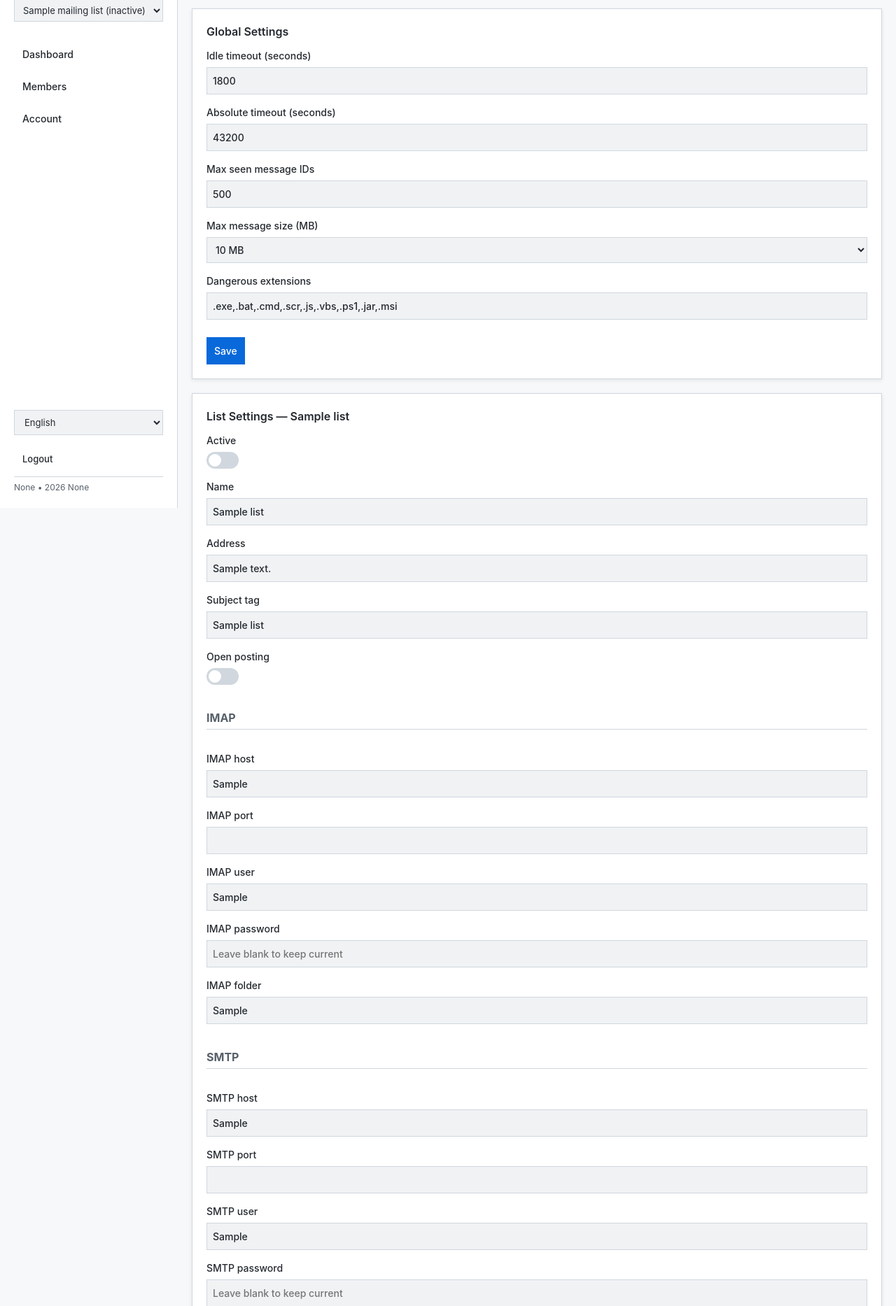
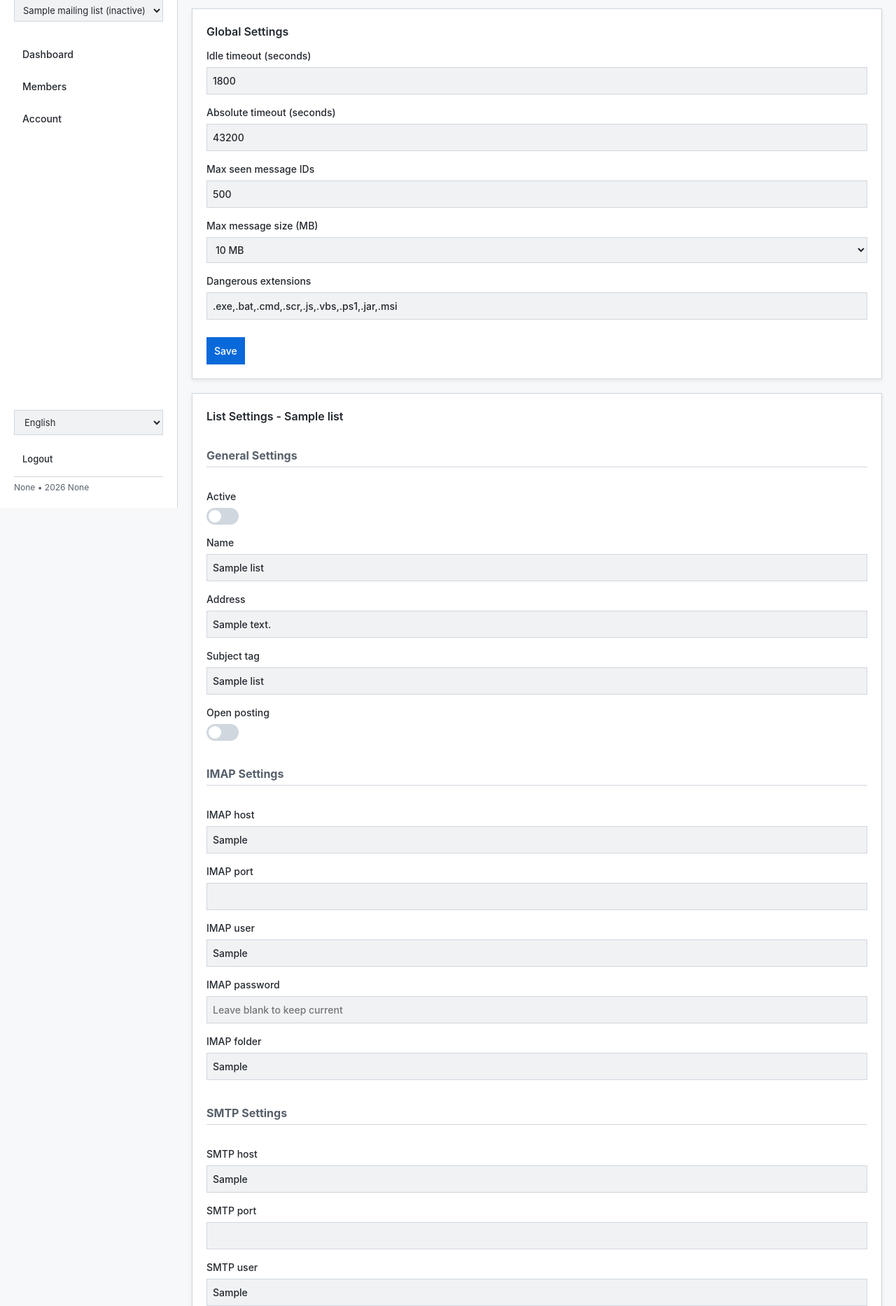
Before and after one commit to henrimuldre/mailing-list-manager, a Flask app: template list-admin/templates/config.html in a window 1280 px wide. Shown: the part 74-1941 px from the top of the page at 70% size. Run offline with Flask 3, Linux system fonts and the light colour scheme; the template is opened without the code that fills it: most values are stand-ins (such as "Sample title", 1, 10 or a date in 2020); a database or web service that is not in the repository returns one stand-in record (values such as "Sample title"); some libraries are stand-ins or nearby versions.

Commit message:
General enhancements

```diff
--- a/list-admin/i18n/en.json
+++ b/list-admin/i18n/en.json
@@ -120,6 +120,7 @@
     "configuration": "Configuration",
     "config_page_title": "System Configuration",
     "global_settings": "Global Settings",
+    "general_settings": "General Settings",
     "list_settings": "List Settings",
     "new_list": "New List",
     "list_added": "List {address} added.",
@@ -144,11 +145,13 @@
     "log_empty": "Log file is empty.",
     "log_path_label": "Source file",
     "imap_folder": "IMAP folder",
+    "imap_settings": "IMAP Settings",
     "imap_host": "IMAP host",
     "imap_port": "IMAP port",
     "imap_user": "IMAP user",
     "imap_pass": "IMAP password",
     "smtp_host": "SMTP host",
+    "smtp_settings": "SMTP Settings",
     "smtp_port": "SMTP port",
     "smtp_user": "SMTP user",
     "smtp_pass": "SMTP password",
--- a/list-admin/i18n/et.json
+++ b/list-admin/i18n/et.json
@@ -120,6 +120,7 @@
     "configuration": "Konfiguratsioon",
     "config_page_title": "Süsteemi konfiguratsioon",
     "global_settings": "Globaalsed seaded",
+    "general_settings": "Üldseaded",
     "list_settings": "Loendi seaded",
     "new_list": "Uus loend",
     "list_added": "Loend {address} lisatud.",
@@ -144,11 +145,13 @@
     "log_empty": "Logifail on tühi.",
     "log_path_label": "Lähtefail",
     "imap_folder": "IMAP kaust",
+    "imap_settings": "IMAP seaded",
     "imap_host": "IMAP host",
     "imap_port": "IMAP port",
     "imap_user": "IMAP kasutaja",
     "imap_pass": "IMAP parool",
     "smtp_host": "SMTP host",
+    "smtp_settings": "SMTP seaded",
     "smtp_port": "SMTP port",
     "smtp_user": "SMTP kasutaja",
     "smtp_pass": "SMTP parool",
--- a/list-admin/i18n/fi.json
+++ b/list-admin/i18n/fi.json
@@ -120,6 +120,7 @@
     "configuration": "Konfigurointi",
     "config_page_title": "Järjestelmän konfigurointi",
     "global_settings": "Yleiset asetukset",
+    "general_settings": "Yleisasetukset",
     "list_settings": "Listan asetukset",
     "new_list": "Uusi lista",
     "list_added": "Lista {address} lisättiin.",
@@ -144,11 +145,13 @@
     "log_empty": "Lokitiedosto on tyhjä.",
     "log_path_label": "Lähdetiedosto",
     "imap_folder": "IMAP-kansio",
+    "imap_settings": "IMAP-asetukset",
     "imap_host": "IMAP-palvelin",
     "imap_port": "IMAP-portti",
     "imap_user": "IMAP-käyttäjä",
     "imap_pass": "IMAP-salasana",
     "smtp_host": "SMTP-palvelin",
+    "smtp_settings": "SMTP-asetukset",
     "smtp_port": "SMTP-portti",
     "smtp_user": "SMTP-käyttäjä",
     "smtp_pass": "SMTP-salasana",
--- a/list-admin/templates/config.html
+++ b/list-admin/templates/config.html
@@ -46,8 +46,9 @@
 
 {% if list %}
 <div class="panel">
-    <h2>{{ t("list_settings") }} — {{ list.name }}</h2>
+    <h2>{{ t("list_settings") }} - {{ list.name }}</h2>
     <form method="post" action="{{ url_for('config_list_update') }}" class="form-vertical">
+        <h3>{{ t("general_settings") }}</h3>
         <label>
             {{ t("is_active") }}
             <label class="toggle">
@@ -75,7 +76,7 @@
             </label>
         </label>
 
-        <h3>IMAP</h3>
+        <h3>{{ t("imap_settings") }}</h3>
         <label>
             {{ t("imap_host") }}
             <input type="text" name="imap_host" value="{{ list.imap_host or '' }}">
@@ -103,7 +104,7 @@
             <input type="text" name="imap_folder" value="{{ list.imap_folder or default_imap_folder }}">
         </label>
 
-        <h3>SMTP</h3>
+        <h3>{{ t("smtp_settings") }}</h3>
         <label>
             {{ t("smtp_host") }}
             <input type="text" name="smtp_host" value="{{ list.smtp_host or '' }}">
--- a/list-admin/templates/lists.html
+++ b/list-admin/templates/lists.html
@@ -4,7 +4,7 @@
 
 <div class="panel">
     <div class="panel-header" style="display:flex; justify-content:space-between; align-items:center;">
-        <h3>{{ t("all_lists") }}</h3>
+        <h3>{{ t("all_lists") }} ({{ rows|length }})</h3>
         <button type="button" class="btn primary" onclick="openModal('addListModal')">
             + {{ t("new_list") }}
         </button>
--- a/list-admin/templates/members.html
+++ b/list-admin/templates/members.html
@@ -1,6 +1,6 @@
 {% extends "layout_sidebar.html" %}
 {% block content %}
-<h2>{{ t("members") }}</h2>
+<h2>{{ t("members") }} ({{ rows|length }})</h2>
 
 <div class="topbar">
     <form method="get" class="row">
--- a/list-admin/templates/users.html
+++ b/list-admin/templates/users.html
@@ -5,7 +5,7 @@
 
 <div class="panel">
     <div class="panel-header" style="display:flex; justify-content:space-between; align-items:center;">
-        <h3>{{ t("all_users") }}</h3>
+        <h3>{{ t("all_users") }} ({{ users|length }})</h3>
         <button type="button" class="btn primary" onclick="openModal('addUserModal')">
             + {{ t("add_user") }}
         </button>
```
Also changed, not shown: README.md, 2 other files.
